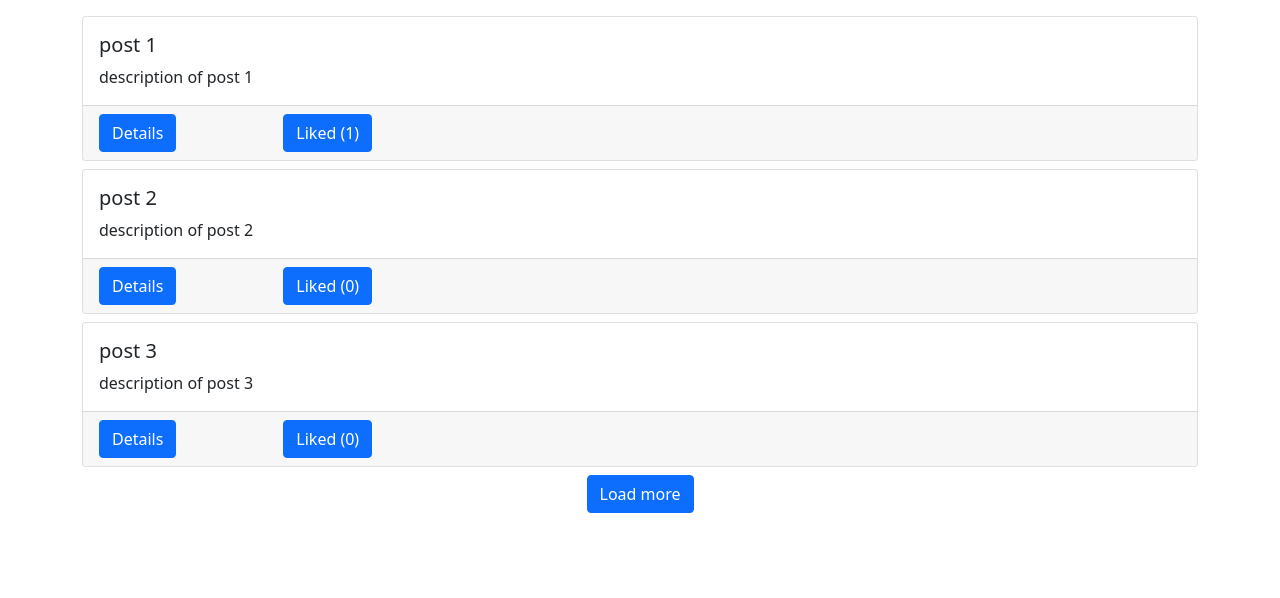
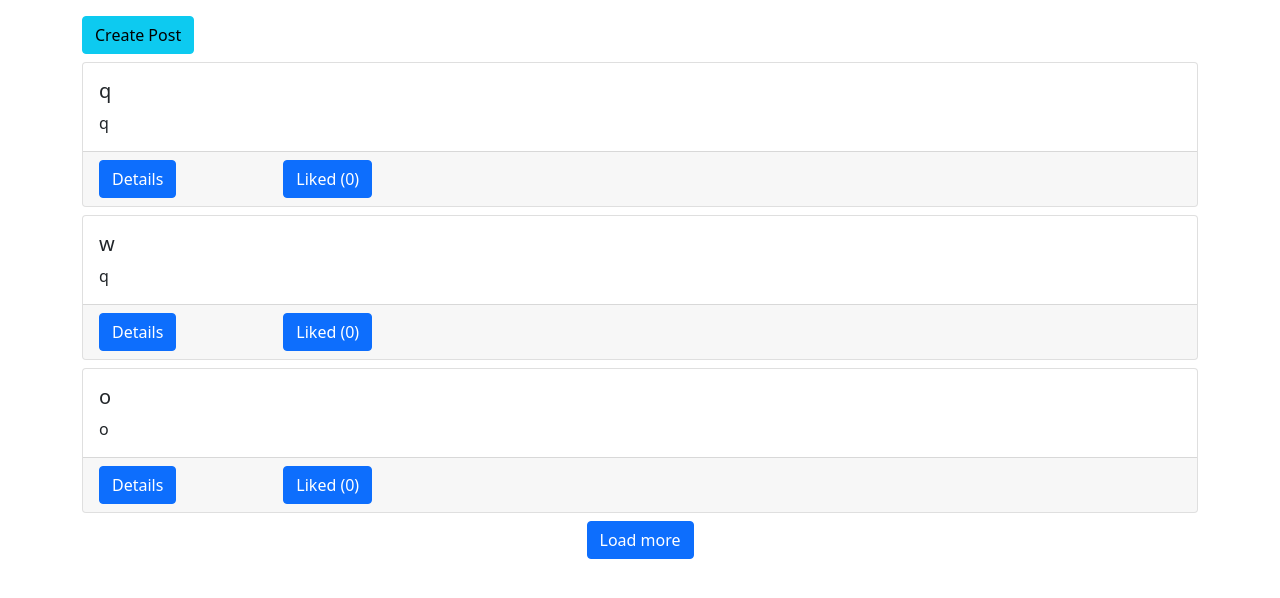
Before and after one commit to ShivangChordia/Django_posts, a Django app: page / in a window 1280 px wide. Shown: the top 598 px of the page. Run offline with Django 5.2, Linux system fonts and the light colour scheme; data comes from the database, SQL or seed files in the repository; both versions use the stored data as it was after the commit; some libraries are stand-ins or nearby versions.

Commit message:
(Added Modal for creating new post and loading the new post with ajax)

```diff
--- /dev/null
+++ b/src/posts/forms.py
@@ -0,0 +1,7 @@
+from django import forms
+from .models import Post
+
+class PostForm(forms.ModelForm):
+    class Meta:
+        model = Post
+        fields = ('title','body',)
--- a/src/posts/models.py
+++ b/src/posts/models.py
@@ -17,3 +17,6 @@
     @property
     def like_count(self):
         return self.liked.all().count()
+
+    class Meta:
+        ordering = ("-created",)
--- a/src/posts/static/posts/main.js
+++ b/src/posts/static/posts/main.js
@@ -3,6 +3,15 @@
 const spinnerBox = document.getElementById('spinner-box')
 const loadBtn = document.getElementById('load-btn')
 const endBox = document.getElementById('end-box')
+
+const postForm = document.getElementById('post-form')
+const title = document.getElementById('id_title')
+const body = document.getElementById('id_body')
+const csrf = document.getElementsByName('csrfmiddlewaretoken')
+console.log('csrf',csrf[0].value)
+
+
+const alertBox = document.getElementById('alert-box')
 
 
 $.ajax({
@@ -124,4 +133,50 @@
     getData()
 })
 
+postForm.addEventListener('submit', e=>{
+    e.preventDefault()
+
+    $.ajax({
+        type:'POST',
+        url:'',
+        data: {
+            'csrfmiddlewaretoken':csrf[0].value,
+            'title': title.value,
+            'body':body.value,
+
+        },
+        success: function(response){
+            console.log(response)
+            PostsBox.insertAdjacentHTML('afterbegin', `
+            <div class="card mb-2">
+                    <div class="card-body">
+                    <h5 class="card-title">${response.title}</h5>
+                    <p class="card-text">${response.body}</p>
+                    </div>
+                    <div class="card-footer">
+                    <div class="row">
+                        <div class="col-2">
+                        <a href="#" class="btn btn-primary">Details</a>
+                        </div>
+                        <div class="col-2">
+                        <form class="like-unlike-forms" data-form-id="${response.id}">
+                            <button href="#" class="btn btn-primary" id="like-unlike-${response.id}">Like (0)</button>
+                        </form>
+                        </div>
+                    </div>
+                    </div>
+                </div>
+            `)
+            likeUnlikePosts();
+            $('#addPostModal').modal('hide')
+            handleAlerts('success', 'New post created')
+            postForm.reset()
+        },
+        error: function(error){
+            console.log(error)
+            handleAlerts('danger', 'Oops something went wrong!')
+        },
+    })
+})
+
 getData()
--- a/src/posts/templates/posts/main.html
+++ b/src/posts/templates/posts/main.html
@@ -1,5 +1,6 @@
 {% extends "base.html" %}
-{% load static%}
+{% load static %}
+{% load crispy_forms_tags %}
 
 {% block scripts %}
    <script src="{% static 'posts/main.js' %}" defer></script>
@@ -10,10 +11,34 @@
 {% endblock title %}
 
 {% block content %}
-<!-- {% for obj in qs%}
-{{obj.title}} - {{obj.body}} <br>
-{% endfor %} -->
 
+<div class="modal fade" id="addPostModal" tabindex="-1" aria-labelledby="exampleModalLabel" aria-hidden="true">
+    <div class="modal-dialog">
+        <div class="modal-content">
+            <div class="modal-header">
+                <h1 class="modal-title fs-5" id="exampleModalLabel">Create Post</h1>
+                <button type="button" class="btn-close" data-bs-dismiss="modal" aria-label="Close"></button>
+            </div>
+            <div class="modal-body">
+                <form id="post-form">
+                    {% csrf_token %}
+                    {{ forms|crispy }}
+                    <div class="modal-footer">
+                <button type="button" class="btn btn-danger" data-bs-dismiss="modal">Close</button>
+                <button type="submit" class="btn btn-success">+ Add</button>
+            </div>
+                </form>
+            </div>
+
+        </div>
+    </div>
+</div>
+
+
+<div id="alert-box"></div>
+<button type="button" class="btn btn-info mb-2" data-bs-toggle="modal" data-bs-target="#addPostModal">
+    Create Post
+</button>
 
 <div id="posts-box"></div>
 <div id="spinner-box" class="text-center">
--- a/src/posts/views.py
+++ b/src/posts/views.py
@@ -2,11 +2,31 @@
 from .models import Post
 from django.http import HttpResponse, JsonResponse
 from django.views.decorators.http import require_POST
+from .forms import PostForm
+from profiles.models import Profile
+
 
 # Create your views here.
 def post_list_and_create(request):
-    qs = Post.objects.all()
-    return render(request,'posts/main.html',{'qs':qs})
+    form = PostForm(request.POST or None)
+
+    if request.headers.get('x-requested-with') == 'XMLHttpRequest':
+        if form.is_valid():
+            author = Profile.objects.get(user=request.user)
+            instance = form.save(commit=False)
+            instance.author = author
+            instance.save()
+            return JsonResponse({
+                'title': instance.title,
+                'body':instance.body,
+                'author': instance.author.user.username,
+                'id': instance.id
+            })
+
+    context = {
+        'forms':form,
+    }
+    return render(request,'posts/main.html',context)
 
 
 def load_post_data_view(request, num_posts):
--- a/src/static/functions.js
+++ b/src/static/functions.js
@@ -0,0 +1,7 @@
+const handleAlerts = (type, msg) => {
+    alertBox.innerHTML= `
+    <div class="alert alert-${type}" role="alert">
+        ${msg}
+    </div>
+    `
+}
```
Also changed, not shown: src/posts_proj/settings.py (+14 -2 lines), src/db.sqlite3.
